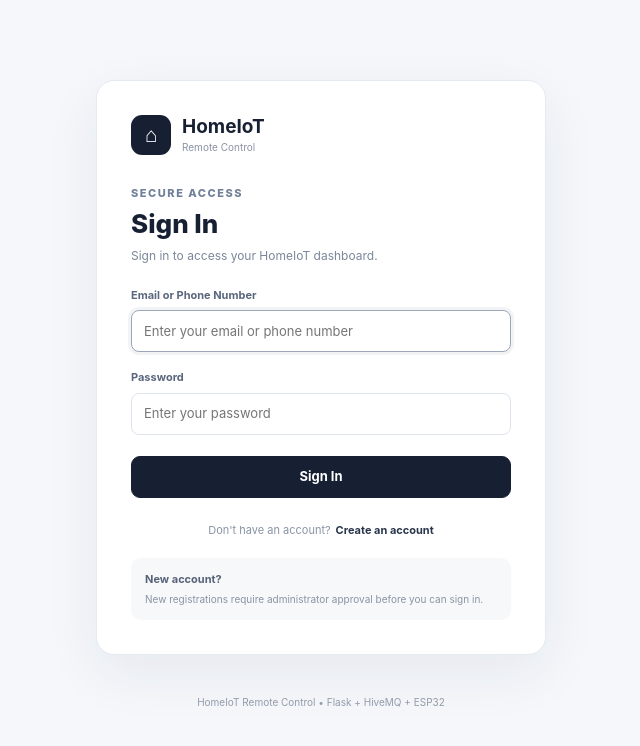
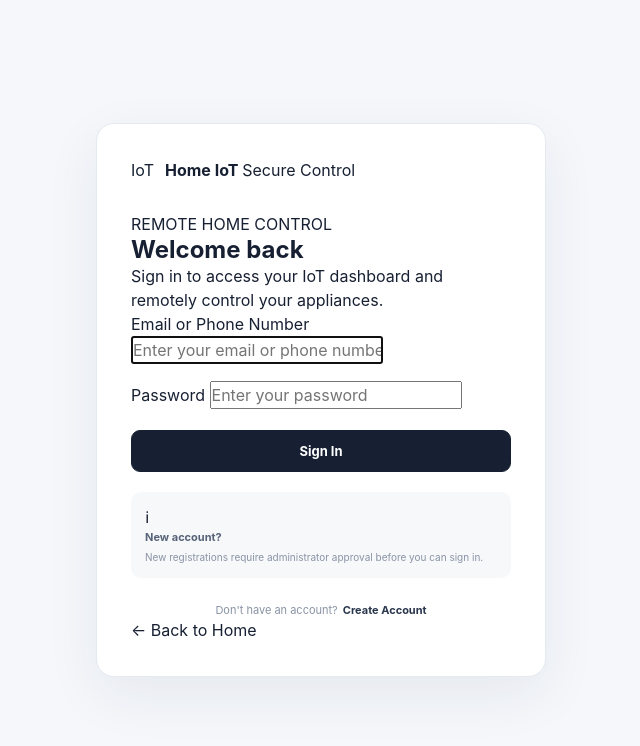
Before and after one commit to JAGADEESH-IAS/home-iot-remote-secure, a Flask app: page /login in a window 1280 px wide. Shown: the top 746 px of the page, without its empty margins (319-959 px from the left). Run offline with Flask 3, Linux system fonts and the light colour scheme; parts of the project's set-up code (start-up, migrations or seed data) failed here and were passed over.

Commit message:
Update login.html

```diff
--- a/templates/login.html
+++ b/templates/login.html
@@ -1,19 +1,18 @@
-<!doctype html>
+<!DOCTYPE html>
 <html lang="en">
-
 <head>
-    <meta charset="utf-8">
+    <meta charset="UTF-8">
 
     <meta
         name="viewport"
-        content="width=device-width, initial-scale=1"
+        content="width=device-width, initial-scale=1.0"
     >
 
-    <title>Sign In | HomeIoT</title>
+    <title>Sign In | Home IoT Secure</title>
 
     <link
         rel="stylesheet"
-        href="{{ url_for('static', filename='style.css') }}?v=33"
+        href="{{ url_for('static', filename='style.css') }}"
     >
 </head>
 
@@ -25,23 +24,23 @@
 
             <!-- =================================================
                  BRAND
-            ================================================== -->
+                 ================================================= -->
 
             <div class="auth-brand">
 
-                <div class="brand-icon">
-                    ⌂
+                <div class="brand-mark">
+                    IoT
                 </div>
 
                 <div>
 
-                    <h1>
-                        HomeIoT
-                    </h1>
+                    <strong>
+                        Home IoT
+                    </strong>
 
-                    <p>
-                        Remote Control
-                    </p>
+                    <span>
+                        Secure Control
+                    </span>
 
                 </div>
 
@@ -49,21 +48,22 @@
 
 
             <!-- =================================================
-                 TITLE
-            ================================================== -->
+                 HEADER
+                 ================================================= -->
 
-            <div class="auth-heading">
+            <div class="auth-header">
 
-                <p class="eyebrow">
-                    SECURE ACCESS
-                </p>
+                <span class="page-eyebrow">
+                    REMOTE HOME CONTROL
+                </span>
 
-                <h2>
-                    Sign In
-                </h2>
+                <h1>
+                    Welcome back
+                </h1>
 
                 <p>
-                    Sign in to access your HomeIoT dashboard.
+                    Sign in to access your IoT dashboard
+                    and remotely control your appliances.
                 </p>
 
             </div>
@@ -71,9 +71,11 @@
 
             <!-- =================================================
                  FLASH MESSAGES
-            ================================================== -->
+                 ================================================= -->
 
-            {% with messages = get_flashed_messages(with_categories=true) %}
+            {% with messages = get_flashed_messages(
+                with_categories=true
+            ) %}
 
                 {% if messages %}
 
@@ -82,7 +84,12 @@
                         {% for category, message in messages %}
 
                             <div
-                                class="flash-message {{ category }}"
+                                class="flash-message
+                                {% if category == 'error' %}
+                                    flash-error
+                                {% else %}
+                                    flash-success
+                                {% endif %}"
                             >
                                 {{ message }}
                             </div>
@@ -97,23 +104,18 @@
 
 
             <!-- =================================================
-                 LOGIN FORM
-            ================================================== -->
+                 SIGN IN FORM
+                 ================================================= -->
 
             <form
-                method="post"
                 action="{{ url_for('signin') }}"
+                method="POST"
                 class="auth-form"
             >
 
-                <input
-                    type="hidden"
-                    name="csrf_token"
-                    value="{{ csrf_token }}"
-                >
+                <!-- LOGIN ID -->
 
-
-                <div class="form-group">
+                <div class="form-field">
 
                     <label for="login_id">
                         Email or Phone Number
@@ -132,7 +134,9 @@
                 </div>
 
 
-                <div class="form-group">
+                <!-- PASSWORD -->
+
+                <div class="form-field">
 
                     <label for="password">
                         Password
@@ -150,6 +154,8 @@
                 </div>
 
 
+                <!-- SUBMIT -->
+
                 <button
                     type="submit"
                     class="primary-button auth-submit"
@@ -161,50 +167,63 @@
 
 
             <!-- =================================================
-                 SIGN UP
-            ================================================== -->
+                 ACCOUNT STATUS NOTICE
+                 ================================================= -->
+
+            <div class="auth-notice">
+
+                <div class="auth-notice-icon">
+                    ℹ
+                </div>
+
+                <div>
+
+                    <strong>
+                        New account?
+                    </strong>
+
+                    <p>
+                        New registrations require administrator
+                        approval before you can sign in.
+                    </p>
+
+                </div>
+
+            </div>
+
+
+            <!-- =================================================
+                 FOOTER
+                 ================================================= -->
 
             <div class="auth-footer">
 
-                <p>
+                <span>
                     Don't have an account?
-                </p>
+                </span>
 
-                <a href="{{ url_for('signup') }}">
-                    Create an account
+                <a
+                    href="{{ url_for('signup') }}"
+                >
+                    Create Account
                 </a>
 
             </div>
 
 
-            <!-- =================================================
-                 APPROVAL NOTICE
-            ================================================== -->
+            <div class="auth-home-link">
 
-            <div class="auth-notice">
-
-                <strong>
-                    New account?
-                </strong>
-
-                <p>
-                    New registrations require administrator
-                    approval before you can sign in.
-                </p>
+                <a
+                    href="{{ url_for('home') }}"
+                >
+                    ← Back to Home
+                </a>
 
             </div>
 
         </section>
 
-
-        <footer class="auth-page-footer">
-
-            HomeIoT Remote Control • Flask + HiveMQ + ESP32
-
-        </footer>
-
     </main>
-
 
 </body>
 </html>
```
